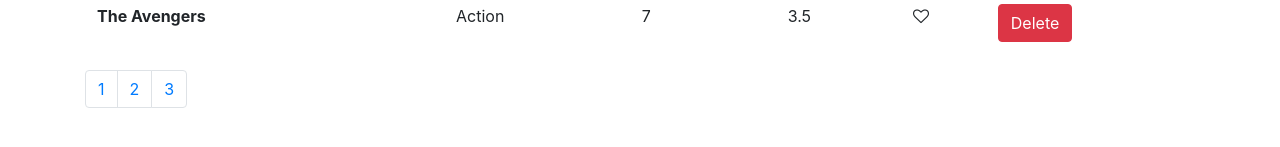
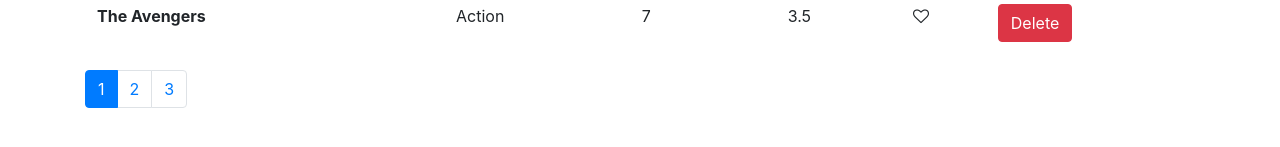
Before and after one commit to samsaravillo/vidly, a React (Create React App) app: page / in a window 1280 px wide. Shown: the part 625-772 px from the top of the page. Built offline with nearby package versions, Linux system fonts and the light colour scheme.

Commit message:
handling pagination changes

```diff
--- a/src/components/common/pagination.jsx
+++ b/src/components/common/pagination.jsx
@@ -2,7 +2,8 @@
 import _ from 'lodash';
 
 const Pagination = props => {
-    const { itemsCount, pageSize } = props;
+    const { itemsCount, pageSize, currentPage, onPageChange } = props;
+    console.log(currentPage);
 
     const pagesCount = Math.ceil(itemsCount / pageSize);
     if (pagesCount === 1) return null;
@@ -12,8 +13,8 @@
         <nav aria-label="Page navigation example">
             <ul className="pagination">
                 { pages.map(page => (
-                     <li  key={page} className="page-item">
-                        <a className="page-link">{page}</a>
+                     <li key={page} className={ page === currentPage ? 'page-item active': 'page-item' }>
+                        <a onClick={() => onPageChange(page)} className="page-link">{page}</a>
                     </li>
                 ))}
 
--- a/src/components/movies.jsx
+++ b/src/components/movies.jsx
@@ -6,6 +6,7 @@
 class Movies extends Component {
     state = {
         movies: getMovies(),
+        currentPage: 1,
         pageSize: 4
     };
 
@@ -23,11 +24,13 @@
     };
 
     handlePageChange = page => {
-        console.log(page);
+        this.setState({ currentPage: page});
     };
 
     render() {
         const { length: count } = this.state.movies;
+        const { pageSize, currentPage } = this.state;
+
         if (count === 0)
             return <h3>No movies available in the database.</h3>
 
@@ -68,7 +71,8 @@
                 </table>
                 <Pagination
                     itemsCount={count}
-                    pageSize={this.state.pageSize}
+                    pageSize={pageSize}
+                    currentPage={currentPage}
                     onPageChange={this.handlePageChange}
                 />
             </div>
```
